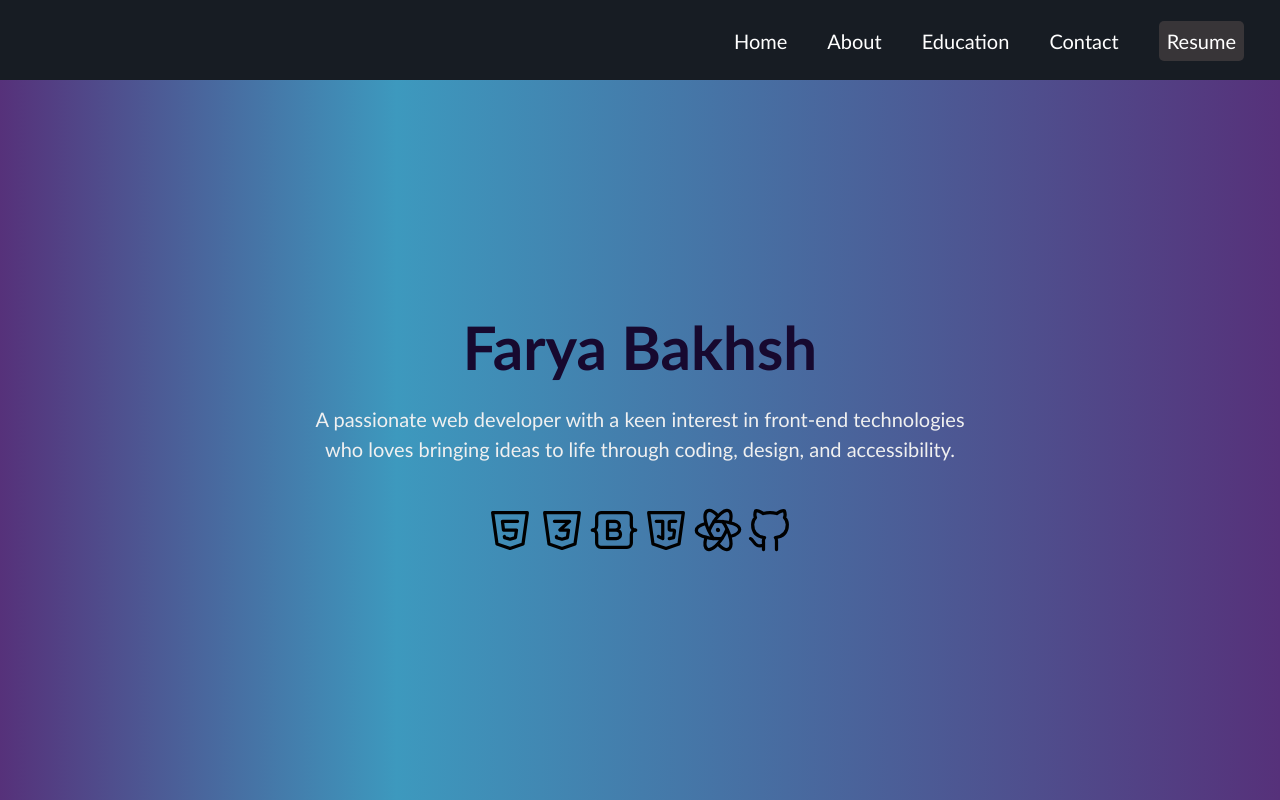
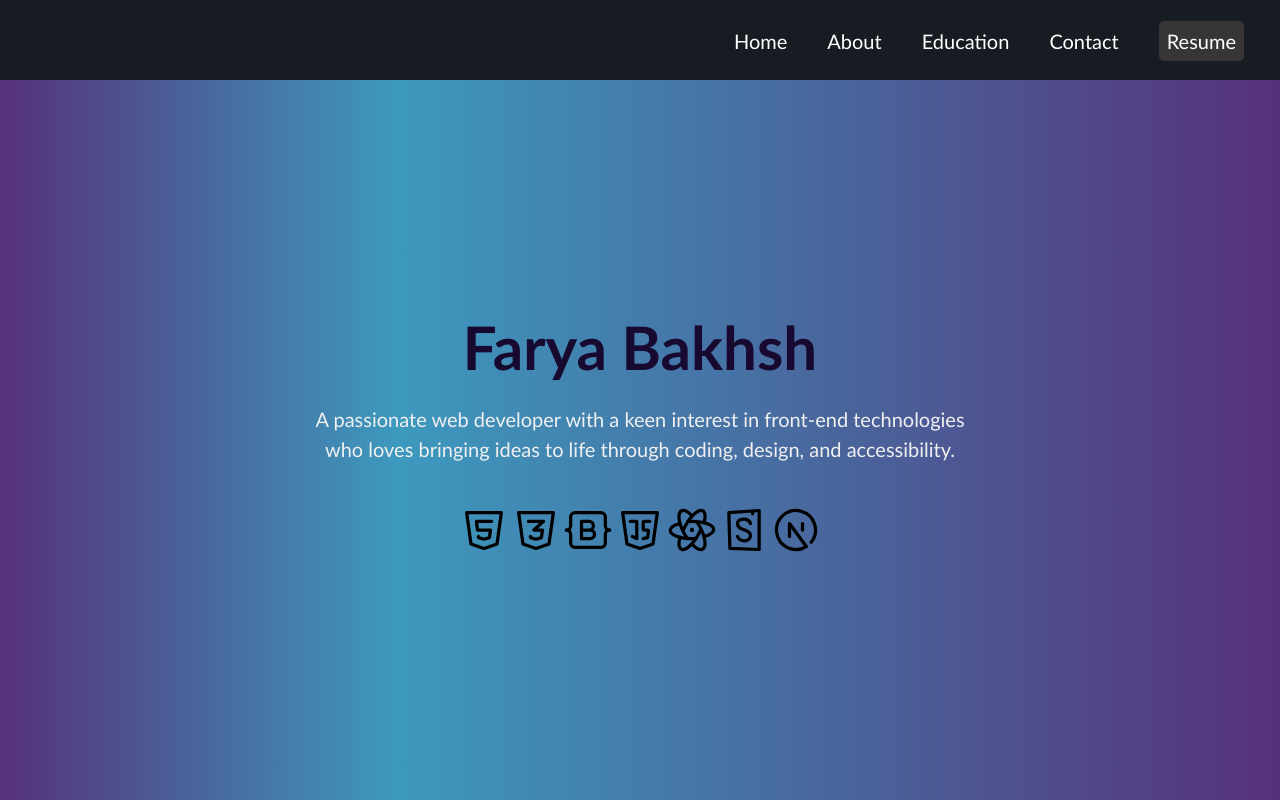
Before and after one commit to faryabakhsh/portfolio, a React (Create React App) app: page / in a window 1280 px wide. Shown: the top 800 px of the page. Built offline with nearby package versions, Linux system fonts and the light colour scheme.

Commit message:
logo fix in home page

```diff
--- a/src/pages/About.js
+++ b/src/pages/About.js
@@ -1,5 +1,5 @@
 import React from "react";
-import imgfarya from '../images/farya.jpeg';
+import imgfarya from "../images/farya.jpeg";
 import "./Home.css";
 
 function about() {
@@ -21,11 +21,10 @@ function about() {
                 completed frontend development path. Moreover, to hone my skills
                 further, I am taking Minor Courses of Computer Science from the
                 university I am currently studying. <br />
-                <br />
-                I am a passionate front-end developer that focuses on writing
-                idiomatic, scalable and accessible code while prioritizing
-                teamwork and collaboration with others as a part of my workflow.{" "}
-                <br /> <br />
+                <br />I am a passionate front-end developer that focuses on
+                writing idiomatic, scalable and accessible code while
+                prioritizing teamwork and collaboration with others as a part of
+                my workflow. <br /> <br />
                 When I am not coding, I'm spending time with my family. I am a
                 huge fan of John Green's writings, so there is a good chance
                 either I am reading one of his pieces or chatting about his work
@@ -33,16 +32,15 @@ function about() {
               </p>
               <h4>My favorite technologies include:</h4>
               <ul>
+                <li>Next.js</li>
                 <li>React.js</li>
-                <li>UI/UX</li>
+                <li>Storybook</li>
+
                 <li>Node.js</li>
                 <li>Express</li>
               </ul>
             </div>
-            <img
-              src={imgfarya}
-              alt="farya bakhsh at Pexels."
-            />
+            <img src={imgfarya} alt="farya bakhsh at Pexels." />
           </article>
         </section>
       </div>
--- a/src/pages/Home.css
+++ b/src/pages/Home.css
@@ -12,7 +12,12 @@
 
   padding-bottom: 8rem;
   margin: 0 auto;
-    background-image: linear-gradient(to right, #56317a 0%, #3d99be 31%, #56317a 100%);
+  background-image: linear-gradient(
+    to right,
+    #56317a 0%,
+    #3d99be 31%,
+    #56317a 100%
+  );
   width: 100%;
   height: calc(100vh - 100px);
   display: flex;
@@ -25,9 +30,8 @@
 
 .about h2 span {
   font-size: 60px;
-    color:#17092f;
+  color: #17092f;
   font-weight: bold;
-
 }
 
 .about h2 {
@@ -40,7 +44,6 @@
 .about .prompt {
   width: 70%;
   font-size: 30px;
-
 }
 
 .about .icons {
@@ -51,8 +54,7 @@
   flex-direction: row;
 }
 
-
-  .aboutme h1{
+.aboutme h1 {
   font-size: 40px;
   width: 100%;
   display: flex;
@@ -68,7 +70,6 @@
   color: #ffffff;
   font-size: 23px;
   width: 60%;
-
 }
 .skills {
   font-size: 35px;
@@ -78,9 +79,6 @@
   flex-direction: column;
   align-items: center;
 }
-
-
-
 
 .about .prompt {
   margin-top: 10px;
@@ -98,8 +96,7 @@
 }
 
 /* -------------------------------------------------project */
-      .section-black{
-
+.section-black {
   background-color: #101318;
   font-family: calibri;
 }
@@ -116,7 +113,7 @@
 
 .projects h3 {
   font-size: 1.8rem;
-        color:rgb(161, 9, 161);
+  color: rgb(161, 9, 161);
 }
 
 .projects h4 {
@@ -136,8 +133,8 @@
 }
 
 .blackbox {
-        text-align:right;
-      font-weight:500;
+  text-align: left;
+  font-weight: 500;
   font-family: calibri;
   padding: 1rem;
   border-radius: 10px;
@@ -171,9 +168,7 @@
   article {
     display: grid;
     grid-template-columns: repeat(10, 1fr);
-
   }
-
 
   .projects {
     max-width: 1200px;
@@ -187,7 +182,7 @@
     grid-column: 5/11;
     grid-row: 1/2;
     order: 2;
-    text-align: right ;
+    text-align: right;
   }
   .projects ul {
     justify-content: flex-end;
@@ -200,14 +195,11 @@
   .projects .reverse img {
     grid-column: 6/11;
     grid-row: 1/2;
-
-
   }
   .projects .reverse ul {
     justify-content: flex-start;
   }
 }
-
 
 /* .projects {
     width: 100%;
@@ -262,7 +254,6 @@
     font-size: 25px;
   } */
 
-
 @media only screen and (max-width: 600px) {
   .about h1 {
     font-size: 40px;
--- a/src/pages/Home.js
+++ b/src/pages/Home.js
@@ -121,7 +121,7 @@ function home() {
               <p>
                 <svg
                   xmlns="http://www.w3.org/2000/svg"
-                  className="icon icon-tabler icon-tabler-brand-github"
+                  class="icon icon-tabler icon-tabler-brand-storybook"
                   width="52"
                   height="52"
                   viewBox="0 0 24 24"
@@ -131,8 +131,28 @@ function home() {
                   stroke-linecap="round"
                   stroke-linejoin="round"
                 >
-                  <path stroke="none" d="M0 0h24v24H0z" fill="none" />
-                  <path d="M9 19c-4.3 1.4 -4.3 -2.5 -6 -3m12 5v-3.5c0 -1 .1 -1.4 -.5 -2c2.8 -.3 5.5 -1.4 5.5 -6a4.6 4.6 0 0 0 -1.3 -3.2a4.2 4.2 0 0 0 -.1 -3.2s-1.1 -.3 -3.5 1.3a12.3 12.3 0 0 0 -6.2 0c-2.4 -1.6 -3.5 -1.3 -3.5 -1.3a4.2 4.2 0 0 0 -.1 3.2a4.6 4.6 0 0 0 -1.3 3.2c0 4.6 2.7 5.7 5.5 6c-.6 .6 -.6 1.2 -.5 2v3.5" />
+                  <path stroke="none" d="M0 0h24v24H0z" fill="none"></path>
+                  <path d="M5 4l.5 16.5l13.5 .5v-18z"></path>
+                  <path d="M9 15c.6 1.5 1.639 2 3.283 2h-.283c1.8 0 3 -.974 3 -2.435c0 -1.194 -.831 -1.799 -2.147 -2.333l-1.975 -.802c-1.15 -.467 -1.878 -1.422 -1.878 -2.467c0 -.97 .899 -1.786 2.087 -1.893l.613 -.055c1.528 -.138 2.999 .762 3.3 1.985"></path>
+                  <path d="M16 3.5v1"></path>
+                </svg>
+              </p>
+              <p>
+                <svg
+                  xmlns="http://www.w3.org/2000/svg"
+                  class="icon icon-tabler icon-tabler-brand-nextjs"
+                  width="52"
+                  height="52"
+                  viewBox="0 0 24 24"
+                  stroke-width="1.5"
+                  stroke="#000000"
+                  fill="none"
+                  stroke-linecap="round"
+                  stroke-linejoin="round"
+                >
+                  <path stroke="none" d="M0 0h24v24H0z" fill="none"></path>
+                  <path d="M9 15v-6l7.745 10.65a9 9 0 1 1 2.255 -1.993"></path>
+                  <path d="M15 12v-3"></path>
                 </svg>
               </p>
             </div>
@@ -159,7 +179,8 @@ function home() {
                 props, portal, and refs. See the project code
                 <a
                   href="https://github.com/faryabakhsh/React_food-delivery"
-                  target="_blank" rel="noopener noreferrer"
+                  target="_blank"
+                  rel="noopener noreferrer"
                 >
                   {" "}
                   here
@@ -194,7 +215,8 @@ function home() {
                 applications with multiple views. See the project code
                 <a
                   href="https://github.com/faryabakhsh/angular_ecommerce_app"
-                  target="_blank" rel="noopener noreferrer"
+                  target="_blank"
+                  rel="noopener noreferrer"
                 >
                   {" "}
                   here
@@ -227,7 +249,8 @@ function home() {
                 See the project code
                 <a
                   href="https://github.com/faryabakhsh/angular_newsportal"
-                  target="_blank" rel="noopener noreferrer"
+                  target="_blank"
+                  rel="noopener noreferrer"
                 >
                   {" "}
                   here
```
Lines whose indentation alone changed are shown as unchanged.
